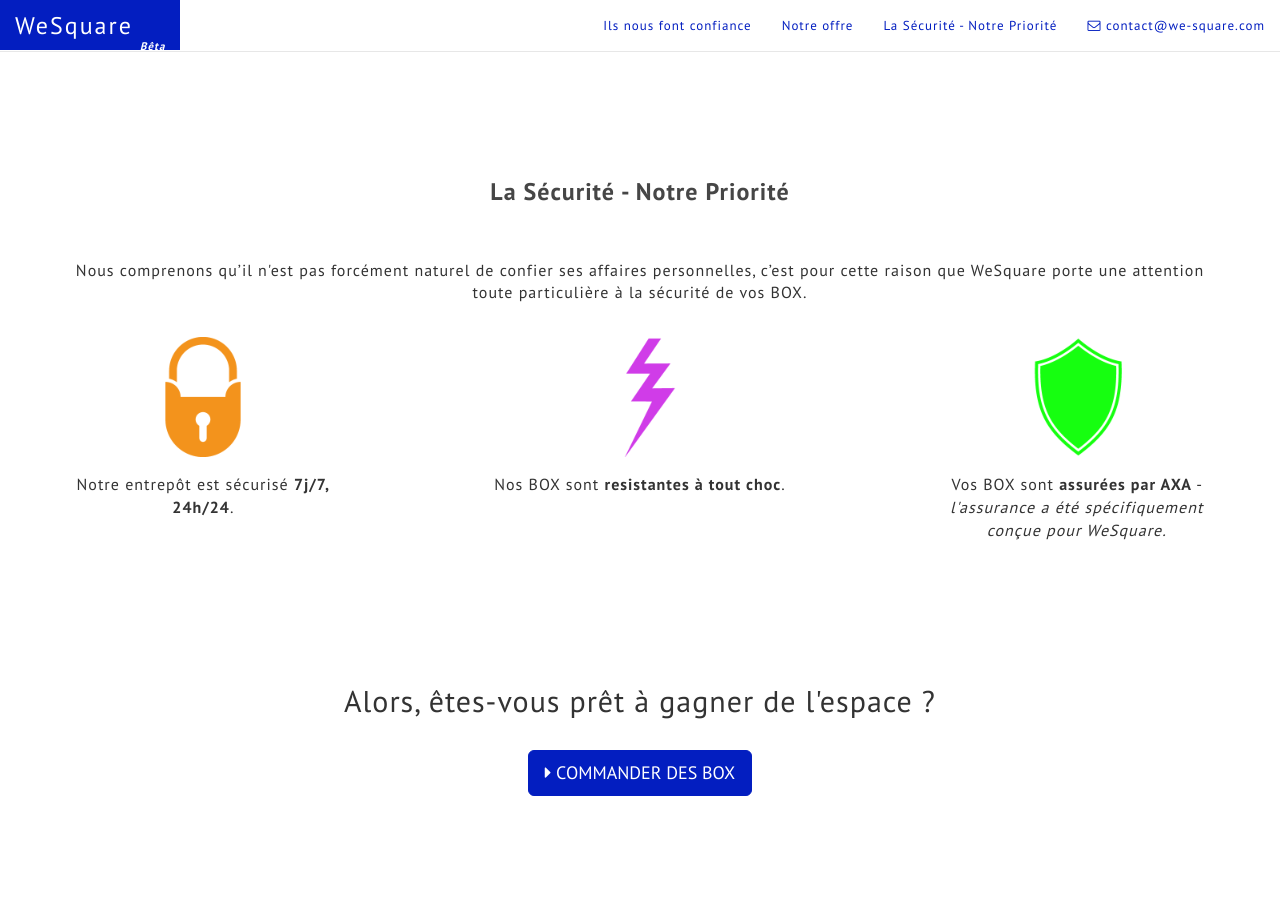
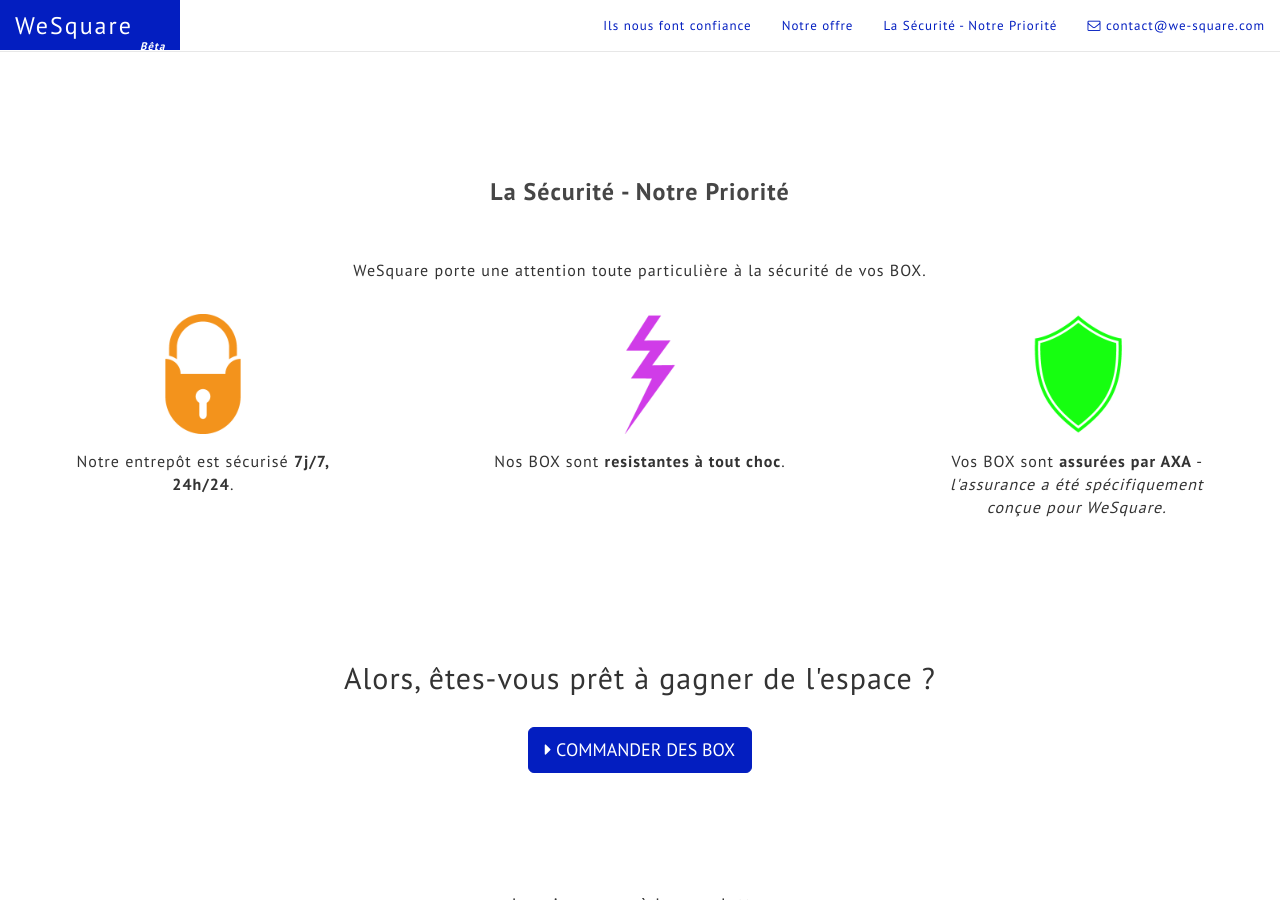
Before and after one commit to Seb1501/wesquare, a Jekyll site: the page built from index.html, in a window 1280 px wide and 900 px high, scrolled down 3181 px. Built offline with Jekyll 4.4.1, drawn with Linux system fonts in a browser that asks for light colours; nearby versions of some CDN libraries; Markdown is read by kramdown in place of the engine named in the settings; some of the changed lines change nothing that is shown; some of the changed text lies outside the part shown.

Commit message:
Changement intro sécurité

```diff
--- a/index.html
+++ b/index.html
@@ -1,6 +1,6 @@
 ---
 layout: default
-title: WeSquare - Stockage physique 2.0
+title: WeSquare - Stockage physique innovant et accessible
 description: Stockage à la demande. A partir de 5€/mois. Plus besoin de vous déplacer. Commandez des BOX en ligne. Nous transportons et stockons pour vous.
 image: http://www.we-square.com/images/BOX_Fred.png
 adress: http://www.we-square.com
@@ -157,7 +157,7 @@ adress: http://www.we-square.com
         <a href="Alice.html" id="">
         <img src="images/BOX_Alice.png" alt="BOX d'Alice" width="200">
        <!--  <div class="carousel-caption"> -->
-        <h5><b>Alice, 24 ans, Paris 9<sup>e</sup></b></h5>
+        <h5><b>Alice, 23 ans, Paris 9<sup>e</sup></b></h5>
         </a>
         <p><i>Sécurité</i></p>
         <h5>
@@ -307,7 +307,7 @@ adress: http://www.we-square.com
     </div>
     <div class="row text-center">
       <div class="col-sm-12"></div>
-        <p>Nous comprenons qu’il n'est pas forcément naturel de confier ses affaires personnelles, c’est pour cette raison que WeSquare porte une attention toute particulière à la sécurité de vos BOX. </p>
+        <p>WeSquare porte une attention toute particulière à la sécurité de vos BOX. </p>
         <br>
       </div>
     </div>
```
Also changed, not shown: 1 other file.
